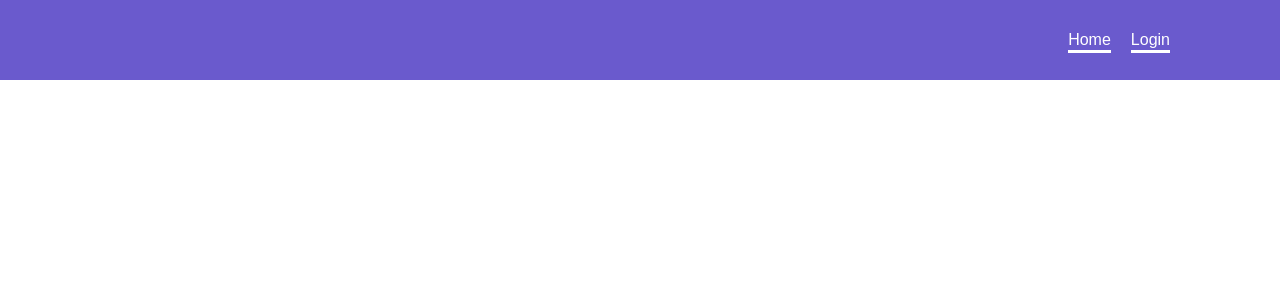
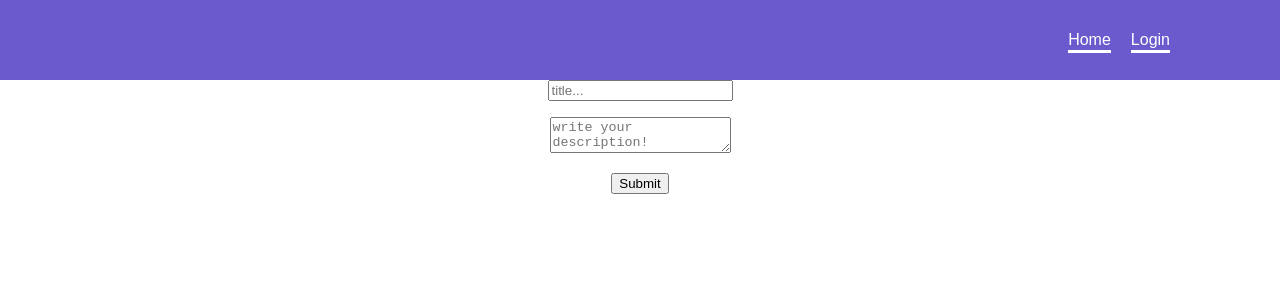
Before and after one commit to Pouria-Samadi/Simple-app, a React (Vite) app: page /createpost in a window 1280 px wide. Shown: the top 300 px of the page. Built offline with nearby package versions, Linux system fonts and the light colour scheme; no server answers.

Commit message:
Using Yup validation in our form

```diff
--- a/src/pages/create-post/CreateForm.tsx
+++ b/src/pages/create-post/CreateForm.tsx
@@ -1,5 +1,42 @@
+import { useForm } from "react-hook-form";
+import * as yup from "yup";
+import { yupResolver } from "@hookform/resolvers/yup";
+
+interface CreateFormData {
+  title: string;
+  description: string;
+}
+
 const CreateForm = () => {
-  return <form></form>;
+  const schema = yup.object().shape({
+    title: yup.string().required("You must add a title."),
+    description: yup.string().required("You must add a description."),
+  });
+
+  const {
+    register,
+    handleSubmit,
+    formState: { errors },
+  } = useForm<CreateFormData>({
+    resolver: yupResolver(schema),
+  });
+
+  const onCreatePost = (data: CreateFormData) => {
+    console.log(data);
+  };
+
+  return (
+    <form onSubmit={handleSubmit(onCreatePost)}>
+      <input placeholder="title..." {...register("title")} />
+      <p style={{ color: "red" }}>{errors.title?.message}</p>
+      <textarea
+        placeholder="write your description!"
+        {...register("description")}
+      />
+      <p style={{ color: "red" }}>{errors.description?.message}</p>
+      <input type="submit" />
+    </form>
+  );
 };
 
 export default CreateForm;
```
